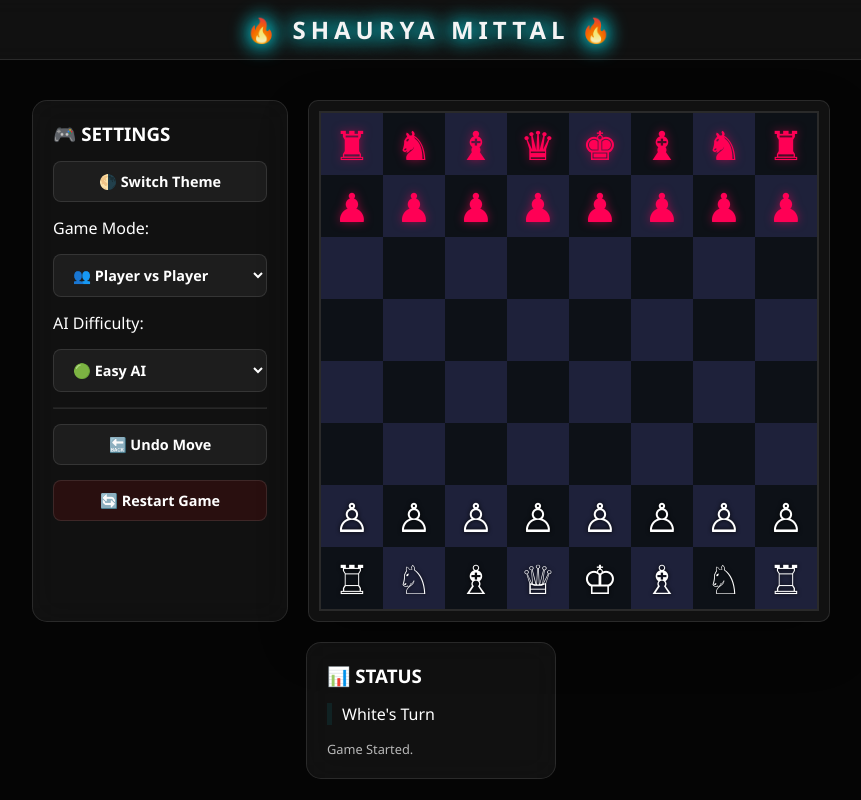
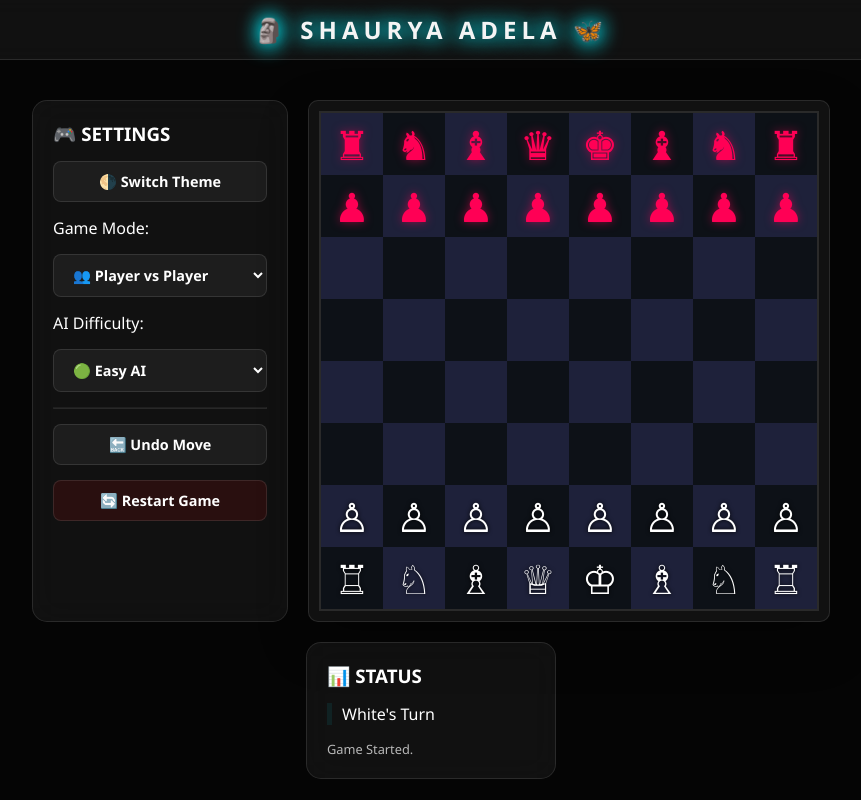
Before and after one commit to shaurya1233/shaurya-adela-neochess-x, a plain HTML site: page index.html in a window 1280 px wide. Shown: the whole page, without its empty margins (209-1070 px from the left). Drawn offline with Linux system fonts and the light colour scheme.

Commit message:
Update index.html

```diff
--- a/index.html
+++ b/index.html
@@ -212,7 +212,7 @@
 <body>
 
     <header>
-        <div class="neon-header">🔥 SHAURYA MITTAL 🔥</div>
+        <div class="neon-header">🗿 SHAURYA ADELA 🦋</div>
     </header>
 
     <div class="container">
```
